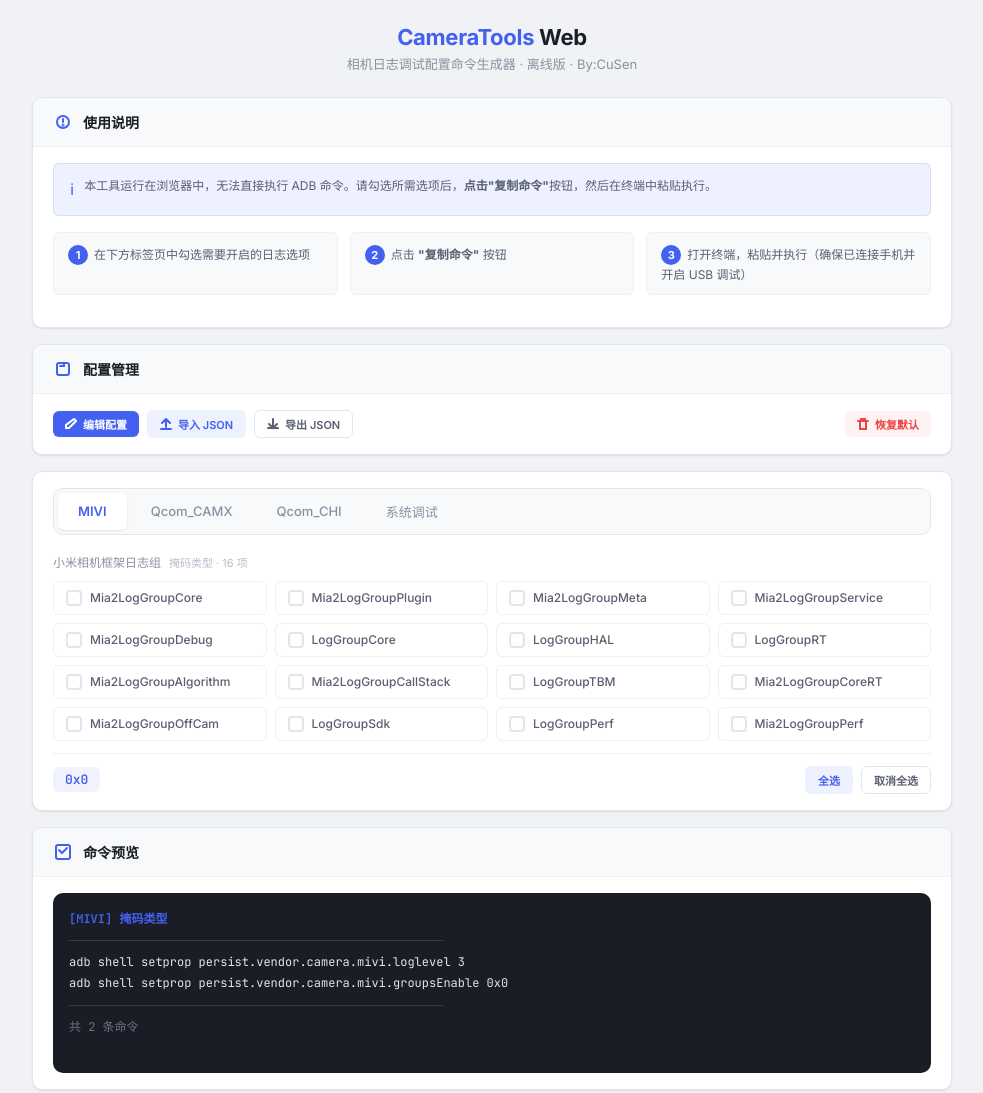
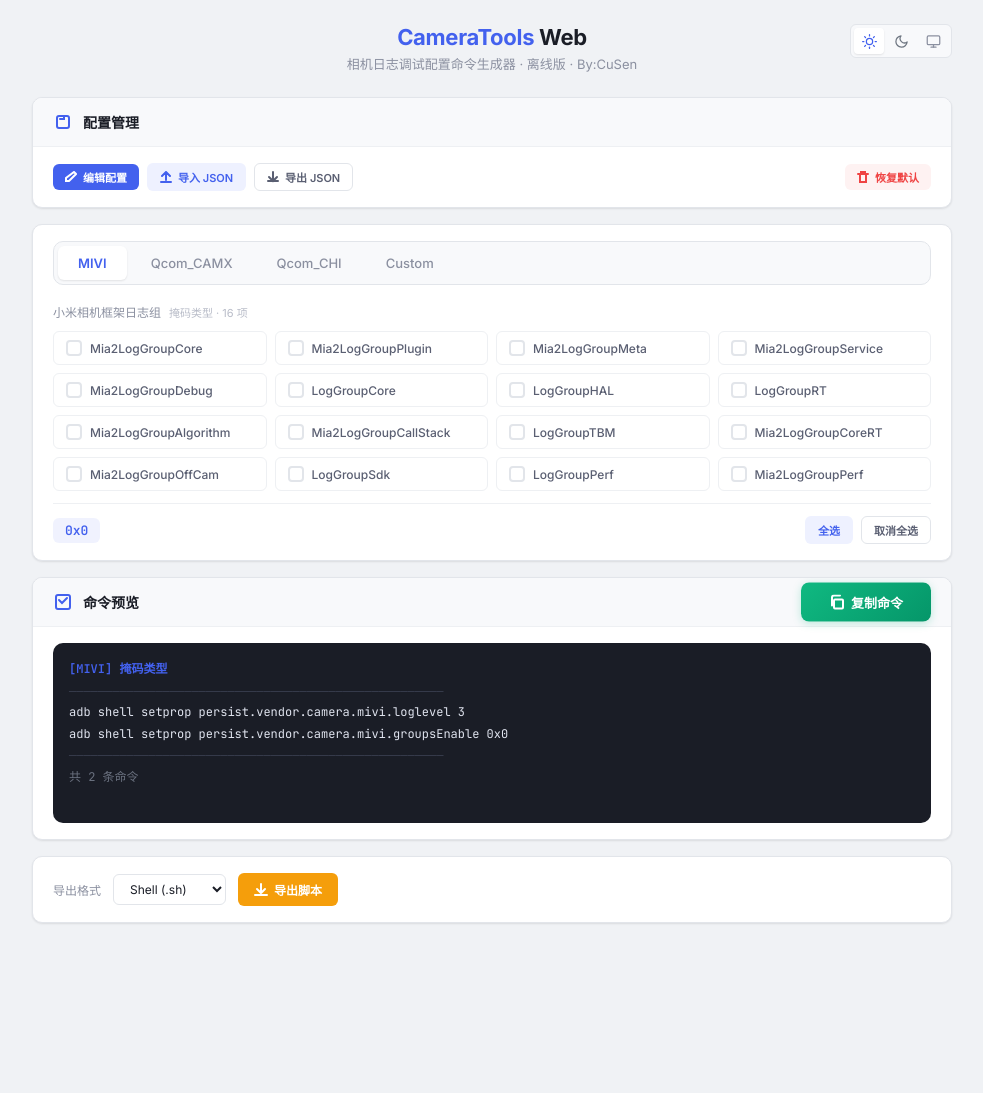
Before and after one commit to GC19991010/CameraTools, a plain HTML site: page CameraTools/index.html in a window 1280 px wide. Shown: the top 1093 px of the page, without its empty margins (148-1131 px from the left). After the commit the page ends 971 px from the top, so only its background shows below. Drawn offline with Linux system fonts and the light colour scheme.

Commit message:
Update index.html

```diff
--- a/CameraTools/index.html
+++ b/CameraTools/index.html
@@ -23,22 +23,94 @@
   --radius: 10px; --radius-sm: 6px;
   --transition: 0.2s cubic-bezier(0.4, 0, 0.2, 1);
 }
+
+[data-theme="dark"] {
+  --bg: #0d1117; --surface: #161b22; --surface-alt: #21262d;
+  --border: #30363d; --border-light: #21262d;
+  --accent: #58a6ff; --accent-hover: #79b8ff; --accent-light: #1f3a5f;
+  --accent-dim: rgba(88,166,255,0.15);
+  --success: #3fb950; --success-bg: #0d2818;
+  --warning: #d29922; --warning-bg: #2e1e06;
+  --danger: #f85149; --danger-bg: #3d1418;
+  --text: #e6edf3; --text-secondary: #8b949e; --text-muted: #6e7681; --text-faint: #484f58;
+  --shadow-sm: 0 1px 3px rgba(0,0,0,0.3), 0 1px 2px rgba(0,0,0,0.2);
+  --shadow-md: 0 4px 12px rgba(0,0,0,0.3), 0 1px 4px rgba(0,0,0,0.2);
+  --shadow-lg: 0 12px 32px rgba(0,0,0,0.4), 0 4px 8px rgba(0,0,0,0.2);
+}
+
 body {
   font-family: 'Inter', -apple-system, BlinkMacSystemFont, sans-serif;
   background: var(--bg); color: var(--text); min-height: 100vh;
   -webkit-font-smoothing: antialiased;
+  transition: background-color 0.3s ease, color 0.3s ease;
 }
+
 .app { max-width: 960px; margin: 0 auto; padding: 24px 20px 48px; }
-.app-header { text-align: center; margin-bottom: 24px; }
+.app-header { text-align: center; margin-bottom: 24px; position: relative; }
 .app-header h1 { font-size: 22px; font-weight: 700; color: var(--text); letter-spacing: -0.3px; }
 .app-header h1 span { color: var(--accent); }
 .app-header .subtitle { font-size: 13px; color: var(--text-muted); margin-top: 4px; }
-.card { background: var(--surface); border: 1px solid var(--border); border-radius: var(--radius); box-shadow: var(--shadow-sm); overflow: hidden; }
+
+/* 主题切换器 - 三个按钮并排 */
+.theme-switcher {
+  position: absolute;
+  top: 0;
+  right: 0;
+  display: flex;
+  align-items: center;
+  gap: 2px;
+  background: var(--surface-alt);
+  border: 1px solid var(--border);
+  border-radius: var(--radius-sm);
+  padding: 3px;
+}
+.theme-btn {
+  display: flex;
+  align-items: center;
+  justify-content: center;
+  width: 30px;
+  height: 26px;
+  border: none;
+  border-radius: 4px;
+  background: transparent;
+  color: var(--text-muted);
+  cursor: pointer;
+  transition: all var(--transition);
+}
+.theme-btn:hover {
+  color: var(--text-secondary);
+  background: var(--accent-dim);
+}
+.theme-btn.active {
+  background: var(--surface);
+  color: var(--accent);
+  box-shadow: var(--shadow-sm);
+}
+.theme-btn svg {
+  width: 15px;
+  height: 15px;
+}
+
+/* 卡片 */
+.card { background: var(--surface); border: 1px solid var(--border); border-radius: var(--radius); box-shadow: var(--shadow-sm); overflow: hidden; transition: all var(--transition); }
 .card + .card { margin-top: 16px; }
 .card-header { display: flex; align-items: center; gap: 10px; padding: 14px 20px; border-bottom: 1px solid var(--border-light); background: var(--surface-alt); }
 .card-header .icon { width: 20px; height: 20px; display: flex; align-items: center; justify-content: center; color: var(--accent); }
 .card-header h2 { font-size: 14px; font-weight: 600; color: var(--text); }
 .card-body { padding: 16px 20px; }
+
+/* 命令预览区域特殊样式 */
+.preview-card .card-header {
+  position: relative;
+}
+.preview-card .card-header .copy-btn {
+  position: absolute;
+  right: 20px;
+  top: 50%;
+  transform: translateY(-50%);
+}
+
+/* 按钮 */
 .btn {
   display: inline-flex; align-items: center; gap: 6px;
   padding: 8px 16px; border: none; border-radius: var(--radius-sm);
@@ -53,10 +125,13 @@
 .btn-ghost:hover:not(:disabled) { background: var(--surface-alt); border-color: var(--text-faint); }
 .btn-accent { background: var(--accent-light); color: var(--accent); border: 1px solid transparent; }
 .btn-accent:hover:not(:disabled) { background: #dde4ff; }
+[data-theme="dark"] .btn-accent:hover:not(:disabled) { background: #2a3a5f; }
 .btn-export { background: var(--warning); color: #fff; }
 .btn-export:hover:not(:disabled) { background: #fbbf24; }
+[data-theme="dark"] .btn-export:hover:not(:disabled) { background: #c9860f; }
 .btn-danger { background: var(--danger-bg); color: var(--danger); }
 .btn-danger:hover:not(:disabled) { background: #fde2e2; }
+[data-theme="dark"] .btn-danger:hover:not(:disabled) { background: #5a1a1e; }
 .btn-sm { padding: 5px 12px; font-size: 11px; }
 .btn-copy {
   padding: 10px 28px; font-size: 13px; border-radius: 8px;
@@ -65,6 +140,7 @@
 }
 .btn-copy:hover:not(:disabled) { box-shadow: 0 4px 16px rgba(16,185,129,0.35); }
 .btn-copy:disabled { background: #e0e4eb; color: var(--text-faint); box-shadow: none; }
+[data-theme="dark"] .btn-copy:disabled { background: #21262d; color: #484f58; }
 
 /* 安全提示 */
 .safety-tip {
@@ -93,11 +169,15 @@
   font-family: 'JetBrains Mono', monospace; font-size: 11px;
   background: rgba(0,0,0,0.06); padding: 1px 6px; border-radius: 3px;
 }
+[data-theme="dark"] .step code {
+  background: rgba(255,255,255,0.1);
+}
 
 /* Tabs */
 .tabs { display: flex; gap: 4px; padding: 4px; background: var(--surface-alt); border-radius: var(--radius); border: 1px solid var(--border); overflow-x: auto; }
 .tab { padding: 9px 20px; font-size: 13px; font-weight: 500; color: var(--text-muted); border: none; border-radius: var(--radius-sm); background: transparent; cursor: pointer; transition: all var(--transition); white-space: nowrap; font-family: inherit; }
 .tab:hover { color: var(--text-secondary); background: rgba(0,0,0,0.03); }
+[data-theme="dark"] .tab:hover { background: rgba(255,255,255,0.05); }
 .tab.active { background: var(--surface); color: var(--accent); box-shadow: var(--shadow-sm); font-weight: 600; }
 
 /* Options */
@@ -113,6 +193,7 @@
 }
 .option-label:hover { border-color: var(--accent); background: var(--accent-dim); }
 .option-check { width: 16px; height: 16px; border-radius: 4px; border: 2px solid var(--border); background: #fff; display: flex; align-items: center; justify-content: center; transition: all var(--transition); flex-shrink: 0; }
+[data-theme="dark"] .option-check { background: #161b22; }
 .option-check svg { width: 10px; height: 10px; opacity: 0; transform: scale(0.5); transition: all var(--transition); }
 .option-item input:checked + .option-label { border-color: var(--accent); background: var(--accent-dim); color: var(--accent); font-weight: 600; }
 .option-item input:checked + .option-label .option-check { background: var(--accent); border-color: var(--accent); }
@@ -129,6 +210,7 @@
   padding: 16px; background: #1a1d26; border-radius: var(--radius);
   font-family: 'JetBrains Mono', monospace; font-size: 12px;
   line-height: 1.8; color: #c9cdd8; white-space: pre-wrap; word-break: break-all;
+  transition: all var(--transition);
 }
 .output-area .cmd-line { color: #e0e4ef; }
 .output-area .comment { color: #6b7280; }
@@ -141,6 +223,7 @@
 .export-bar { display: flex; align-items: center; gap: 12px; flex-wrap: wrap; }
 .export-bar label { font-size: 12px; color: var(--text-muted); font-weight: 500; }
 .format-select { padding: 6px 12px; border: 1px solid var(--border); border-radius: var(--radius-sm); font-size: 12px; font-family: inherit; color: var(--text); background: #fff; cursor: pointer; outline: none; }
+[data-theme="dark"] .format-select { background: #161b22; }
 .format-select:focus { border-color: var(--accent); }
 
 /* Config Manager */
@@ -186,6 +269,17 @@
   .action-row > * { width: 100%; }
   .btn-copy { text-align: center; justify-content: center; }
   .steps { flex-direction: column; }
+  .theme-switcher { position: relative; margin-bottom: 16px; justify-content: center; }
+  .app-header { text-align: left; padding-right: 0; }
+  .preview-card .card-header {
+    flex-wrap: wrap;
+  }
+  .preview-card .card-header .copy-btn {
+    position: static;
+    transform: none;
+    margin-top: 10px;
+    width: 100%;
+  }
 }
 </style>
 </head>
@@ -195,10 +289,39 @@
   <div class="app-header">
     <h1><span>CameraTools</span> Web</h1>
     <div class="subtitle">相机日志调试配置命令生成器 · 离线版 · By:CuSen</div>
+
+    <!-- 主题切换器 - 三个按钮并排 -->
+    <div class="theme-switcher">
+      <button class="theme-btn active" data-theme="light" onclick="setTheme('light')" title="浅色主题">
+        <svg fill="none" stroke="currentColor" stroke-width="2" stroke-linecap="round" stroke-linejoin="round" viewBox="0 0 24 24">
+          <circle cx="12" cy="12" r="5"/>
+          <line x1="12" y1="1" x2="12" y2="3"/>
+          <line x1="12" y1="21" x2="12" y2="23"/>
+          <line x1="4.22" y1="4.22" x2="5.64" y2="5.64"/>
+          <line x1="18.36" y1="18.36" x2="19.78" y2="19.78"/>
+          <line x1="1" y1="12" x2="3" y2="12"/>
+          <line x1="21" y1="12" x2="23" y2="12"/>
+          <line x1="4.22" y1="19.78" x2="5.64" y2="18.36"/>
+          <line x1="18.36" y1="5.64" x2="19.78" y2="4.22"/>
+        </svg>
+      </button>
+      <button class="theme-btn" data-theme="dark" onclick="setTheme('dark')" title="深色主题">
+        <svg fill="none" stroke="currentColor" stroke-width="2" stroke-linecap="round" stroke-linejoin="round" viewBox="0 0 24 24">
+          <path d="M21 12.79A9 9 0 1 1 11.21 3 7 7 0 0 0 21 12.79z"/>
+        </svg>
+      </button>
+      <button class="theme-btn" data-theme="system" onclick="setTheme('system')" title="跟随系统">
+        <svg fill="none" stroke="currentColor" stroke-width="2" stroke-linecap="round" stroke-linejoin="round" viewBox="0 0 24 24">
+          <rect x="2" y="3" width="20" height="14" rx="2" ry="2"/>
+          <line x1="8" y1="21" x2="16" y2="21"/>
+          <line x1="12" y1="17" x2="12" y2="21"/>
+        </svg>
+      </button>
+    </div>
   </div>
 
   <!-- 使用说明 -->
-  <div class="card">
+  <!-- <div class="card">
     <div class="card-header">
       <div class="icon">
         <svg width="16" height="16" fill="none" stroke="currentColor" stroke-width="2" stroke-linecap="round"><circle cx="8" cy="8" r="6"/><path d="M8 5v3"/><circle cx="8" cy="11" r="0.5" fill="currentColor"/></svg>
@@ -216,7 +339,7 @@
         <div class="step"><span class="step-num">3</span>打开终端，粘贴并执行（确保已连接手机并开启 USB 调试）</div>
       </div>
     </div>
-  </div>
+  </div> -->
 
   <!-- 配置管理 -->
   <div class="card">
@@ -259,12 +382,17 @@
   </div>
 
   <!-- Output -->
-  <div class="card">
+  <div class="card preview-card">
     <div class="card-header">
       <div class="icon">
         <svg width="16" height="16" fill="none" stroke="currentColor" stroke-width="2" stroke-linecap="round"><polyline points="4 6 7 9 12 4"/><rect x="1" y="1" width="14" height="14" rx="2"/></svg>
       </div>
       <h2>命令预览</h2>
+      <!-- 复制按钮移至命令预览右侧 -->
+      <button class="btn btn-copy copy-btn" id="copyBtn" onclick="copyCommands()" disabled>
+        <svg width="16" height="16" fill="none" stroke="currentColor" stroke-width="2" stroke-linecap="round"><rect x="5" y="5" width="9" height="9" rx="1"/><path d="M3 11V3a2 2 0 0 1 2-2h6"/></svg>
+        复制命令
+      </button>
     </div>
     <div class="card-body">
       <div class="output-area" id="outputArea">
@@ -288,10 +416,6 @@
             导出脚本
           </button>
         </div>
-        <button class="btn btn-copy" id="copyBtn" onclick="copyCommands()" disabled>
-          <svg width="16" height="16" fill="none" stroke="currentColor" stroke-width="2" stroke-linecap="round"><rect x="5" y="5" width="9" height="9" rx="1"/><path d="M3 11V3a2 2 0 0 1 2-2h6"/></svg>
-          复制命令
-        </button>
       </div>
     </div>
   </div>
@@ -458,15 +582,17 @@
     ]
   },
   {
-    name: "系统调试", description: "常用系统调试开关", type: "command",
+    name: "Custom", description: "Custom_command", type: "command",
     options: [
-      { name: "开启ADB日志", commands: ["adb shell setprop log.tag.ADB_DEBUG D"] }
+      { name: "通过json配置客制化命令", commands: ["adb shell setprop xxxxxxx"] }
     ]
   }
 ];
 
 const STORAGE_KEY = 'cameratools_config';
+const THEME_KEY = 'cameratools_theme';
 let CONFIG = [], activeTab = 0, currentCommands = [];
+let currentTheme = 'system';
 
 function loadConfig() {
   try {
@@ -477,7 +603,57 @@
 }
 function saveConfig() { localStorage.setItem(STORAGE_KEY, JSON.stringify(CONFIG)); }
 
-function init() { loadConfig(); renderTabs(); renderTabContent(0); updateOutput(); }
+// 主题相关函数
+function loadTheme() {
+  const savedTheme = localStorage.getItem(THEME_KEY);
+  if (savedTheme) {
+    currentTheme = savedTheme;
+  } else {
+    const systemDark = window.matchMedia('(prefers-color-scheme: dark)').matches;
+    currentTheme = systemDark ? 'dark' : 'light';
+  }
+  applyTheme(currentTheme);
+}
+
+function applyTheme(theme) {
+  if (theme === 'system') {
+    const systemDark = window.matchMedia('(prefers-color-scheme: dark)').matches;
+    document.documentElement.setAttribute('data-theme', systemDark ? 'dark' : 'light');
+  } else {
+    document.documentElement.setAttribute('data-theme', theme);
+  }
+
+  // 更新按钮状态
+  document.querySelectorAll('.theme-btn').forEach(btn => {
+    btn.classList.toggle('active', btn.getAttribute('data-theme') === theme);
+  });
+
+  localStorage.setItem(THEME_KEY, theme);
+  currentTheme = theme;
+}
+
+function setTheme(theme) {
+  applyTheme(theme);
+}
+
+// 监听系统主题变化
+function setupSystemThemeListener() {
+  const mediaQuery = window.matchMedia('(prefers-color-scheme: dark)');
+  mediaQuery.addEventListener('change', () => {
+    if (currentTheme === 'system') {
+      applyTheme('system');
+    }
+  });
+}
+
+function init() {
+  loadConfig();
+  loadTheme();
+  setupSystemThemeListener();
+  renderTabs();
+  renderTabContent(0);
+  updateOutput();
+}
 
 function renderTabs() {
   document.getElementById('tabBar').innerHTML = CONFIG.map((c,i) =>
@@ -536,14 +712,12 @@
   area.innerHTML=h; btn.disabled=cmds.length===0;
 }
 
-// 复制命令到剪贴板
 function copyCommands() {
   if(!currentCommands.length) return;
   const text = currentCommands.join('\n');
   navigator.clipboard.writeText(text).then(()=>{
     showToast(`已复制 ${currentCommands.length} 条命令到剪贴板`, 'success');
   }).catch(()=>{
-    // fallback
     const ta = document.createElement('textarea');
     ta.value = text; document.body.appendChild(ta); ta.select();
     document.execCommand('copy'); document.body.removeChild(ta);
```
